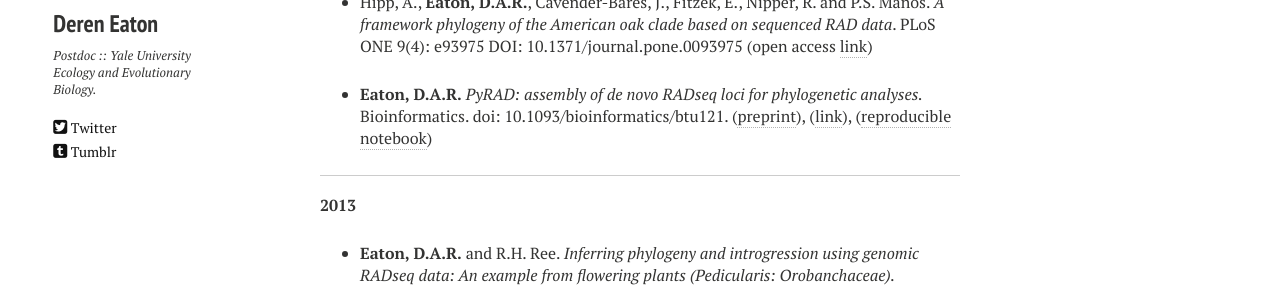
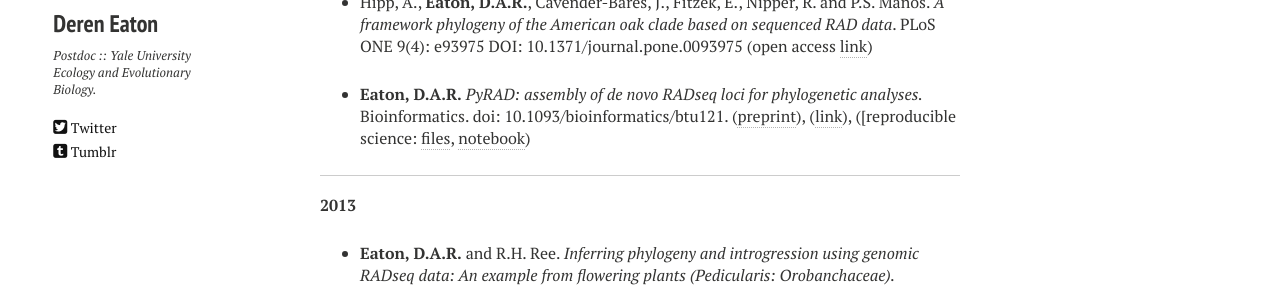
Before and after one commit to dereneaton/dereneaton.github.io, a Jekyll site: the page built from publications.md, in a window 1280 px wide. Shown: the part 487-776 px from the top of the page. Built offline with Jekyll 4.4.1, drawn with Linux system fonts in a browser that asks for light colours; nearby versions of some CDN libraries.

Commit message:
ipynb added

```diff
--- a/publications.md
+++ b/publications.md
@@ -17,7 +17,7 @@
 * Hipp, A., __Eaton, D.A.R.__, Cavender-Bares, J., Fitzek, E., Nipper, R. and P.S. Manos. _A framework phylogeny of the American oak clade based on sequenced RAD data_. PLoS ONE 9(4): e93975
 DOI: 10.1371/journal.pone.0093975 (open access [link](http://www.plosone.org/article/info%3Adoi%2F10.1371%2Fjournal.pone.0093975))
 
-* __Eaton, D.A.R.__ _PyRAD: assembly of de novo RADseq loci for phylogenetic analyses._ Bioinformatics. doi: 10.1093/bioinformatics/btu121. ([preprint](http://biorxiv.org/content/early/2013/12/03/001081)), ([link](http://bioinformatics.oxfordjournals.org/content/early/2014/03/20/bioinformatics.btu121)), ([reproducible notebook](http://nbviewer.ipython.org/gist/dereneaton/9567786f0150354dd0c3))
+* __Eaton, D.A.R.__ _PyRAD: assembly of de novo RADseq loci for phylogenetic analyses._ Bioinformatics. doi: 10.1093/bioinformatics/btu121. ([preprint](http://biorxiv.org/content/early/2013/12/03/001081)), ([link](http://bioinformatics.oxfordjournals.org/content/early/2014/03/20/bioinformatics.btu121)), ([reproducible science: [files](http://bioinformatics.oxfordjournals.org/content/suppl/2014/03/05/btu121.DC1), [notebook](http://nbviewer.ipython.org/gist/dereneaton/9567786f0150354dd0c3))
 
 
 -----------------
```
